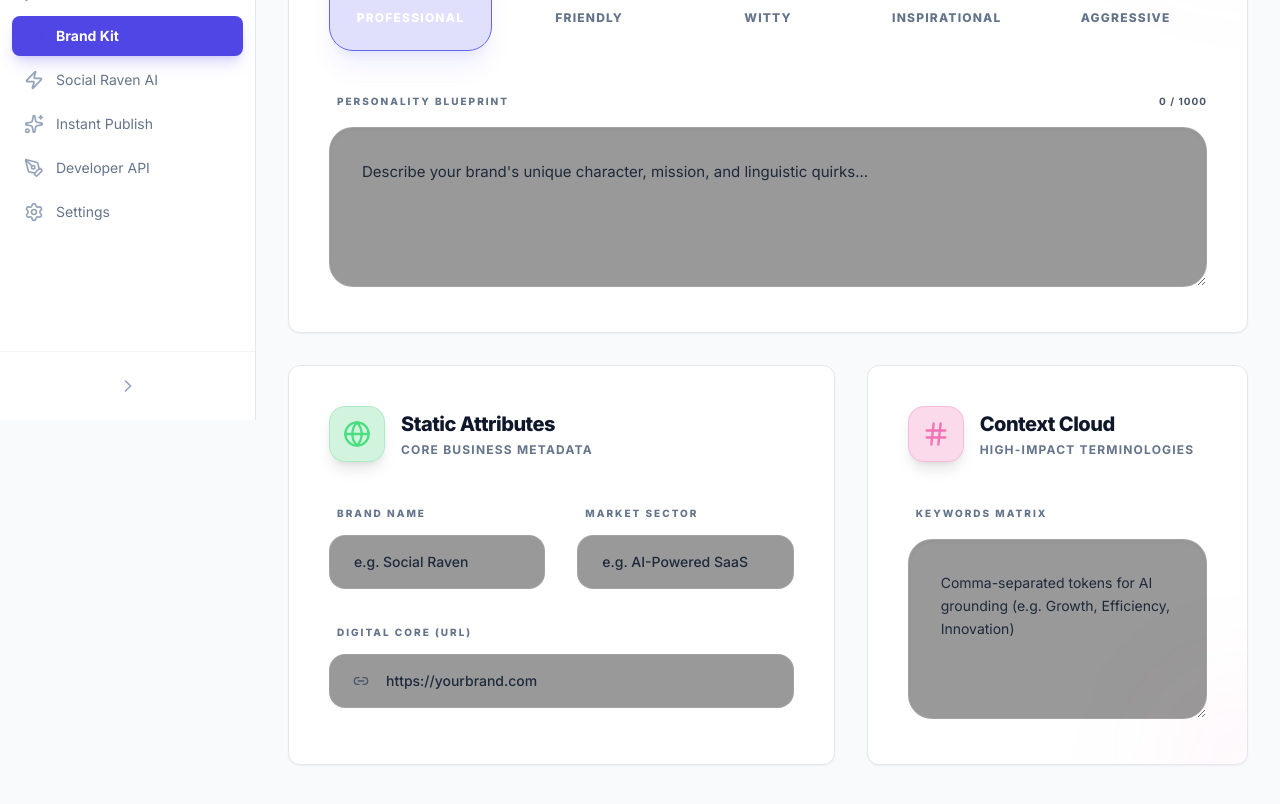
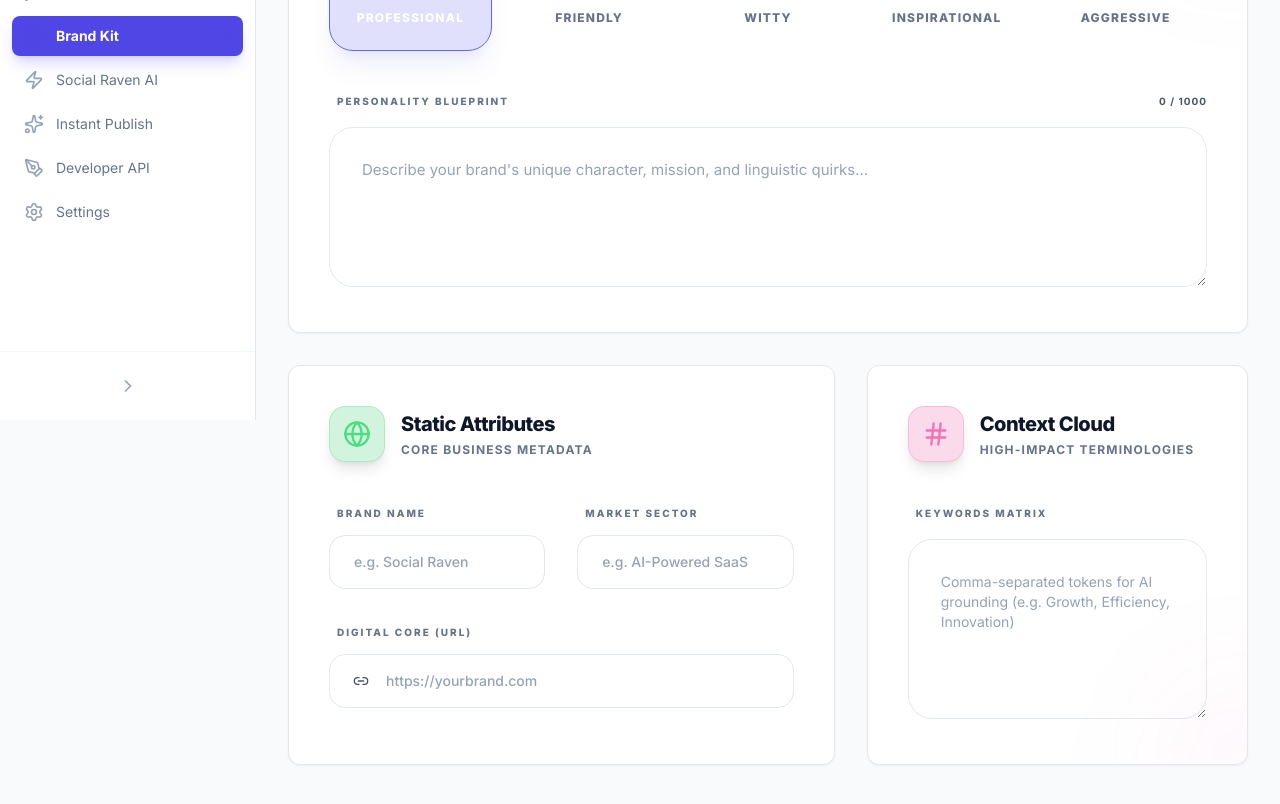
Before and after one commit to vikasvardhanv/highshift.cloud, a React (Vite) app: page /brand in a window 1280 px wide. Shown: the part 380-1184 px from the top of the page. Built offline with nearby package versions, Linux system fonts and the light colour scheme; no server answers; sample sign-in values are in the browser's storage.

Commit message:
fix(ui): resolve text legibility overrides and set local development env target

```diff
--- a/src/pages/BrandKit.jsx
+++ b/src/pages/BrandKit.jsx
@@ -111,7 +111,7 @@ export default function BrandKit() {
                         <textarea
                             value={formData.description}
                             onChange={(e) => setFormData({ ...formData, description: e.target.value })}
-                            className="w-full h-40 bg-black/40 border border-white/10 rounded-[1.5rem] p-8 text-[15px] focus:outline-none focus:border-primary/50 transition-all placeholder:text-slate-800 leading-relaxed shadow-inner"
+                            className="w-full h-40 rounded-[1.5rem] p-8 text-[15px]"
                             placeholder="Describe your brand's unique character, mission, and linguistic quirks..."
                         ></textarea>
                     </div>
@@ -136,7 +136,7 @@ export default function BrandKit() {
                                 value={formData.company_name}
                                 onChange={(e) => setFormData({ ...formData, company_name: e.target.value })}
                                 type="text"
-                                className="w-full bg-black/40 border border-white/10 rounded-2xl px-6 py-4 text-sm focus:outline-none focus:border-primary/50 placeholder:text-slate-800 font-medium"
+                                className="w-full rounded-2xl px-6 py-4 text-sm font-medium"
                                 placeholder="e.g. Social Raven"
                             />
                         </div>
@@ -146,7 +146,7 @@ export default function BrandKit() {
                                 value={formData.industry}
                                 onChange={(e) => setFormData({ ...formData, industry: e.target.value })}
                                 type="text"
-                                className="w-full bg-black/40 border border-white/10 rounded-2xl px-6 py-4 text-sm focus:outline-none focus:border-primary/50 placeholder:text-slate-800 font-medium"
+                                className="w-full rounded-2xl px-6 py-4 text-sm font-medium"
                                 placeholder="e.g. AI-Powered SaaS"
                             />
                         </div>
@@ -158,7 +158,7 @@ export default function BrandKit() {
                                     value={formData.website}
                                     onChange={(e) => setFormData({ ...formData, website: e.target.value })}
                                     type="text"
-                                    className="w-full bg-black/40 border border-white/10 rounded-2xl pl-14 pr-6 py-4 text-sm focus:outline-none focus:border-primary/50 placeholder:text-slate-800 font-medium"
+                                    className="w-full rounded-2xl pl-14 pr-6 py-4 text-sm font-medium"
                                     placeholder="https://yourbrand.com"
                                 />
                             </div>
@@ -185,7 +185,7 @@ export default function BrandKit() {
                         <textarea
                             value={formData.keywords}
                             onChange={(e) => setFormData({ ...formData, keywords: e.target.value })}
-                            className="w-full h-[180px] bg-black/40 border border-white/10 rounded-[1.5rem] p-8 text-sm focus:outline-none focus:border-primary/50 transition-all placeholder:text-slate-800 leading-relaxed shadow-inner"
+                            className="w-full h-[180px] rounded-[1.5rem] p-8 text-sm"
                             placeholder="Comma-separated tokens for AI grounding (e.g. Growth, Efficiency, Innovation)"
                         ></textarea>
                     </div>
--- a/src/pages/Connections.jsx
+++ b/src/pages/Connections.jsx
@@ -270,13 +270,13 @@ export default function Connections() {
                                 <Plus className="w-10 h-10 text-white" />
                             </div>
 
-                            <h2 className="text-4xl font-black italic uppercase tracking-tighter mb-4">Create Profile</h2>
+                            <h2 className="text-4xl font-black italic uppercase tracking-tighter mb-4 text-white">Create Profile</h2>
                             <p className="text-slate-500 font-medium mb-10">Profiles group your social accounts for seamless brand management.</p>
 
                             <input
                                 autoFocus type="text" value={newProfileName} onChange={(e) => setNewProfileName(e.target.value)}
                                 placeholder="e.g. Acme Tech or Client A"
-                                className="w-full bg-white/5 border border-white/10 rounded-2xl px-8 py-6 text-2xl font-black italic uppercase italic tracking-tighter focus:outline-none focus:border-indigo-500 transition-all mb-8 text-center"
+                                className="w-full bg-white/5 border border-white/10 rounded-2xl px-8 py-6 text-2xl font-black text-white italic uppercase tracking-tighter focus:outline-none focus:border-indigo-500 transition-all mb-8 text-center"
                                 onKeyDown={(e) => e.key === 'Enter' && handleCreateProfile()}
                             />
 
```
Also changed, not shown: 1 other file (tests, documents, lock files or other folders).
